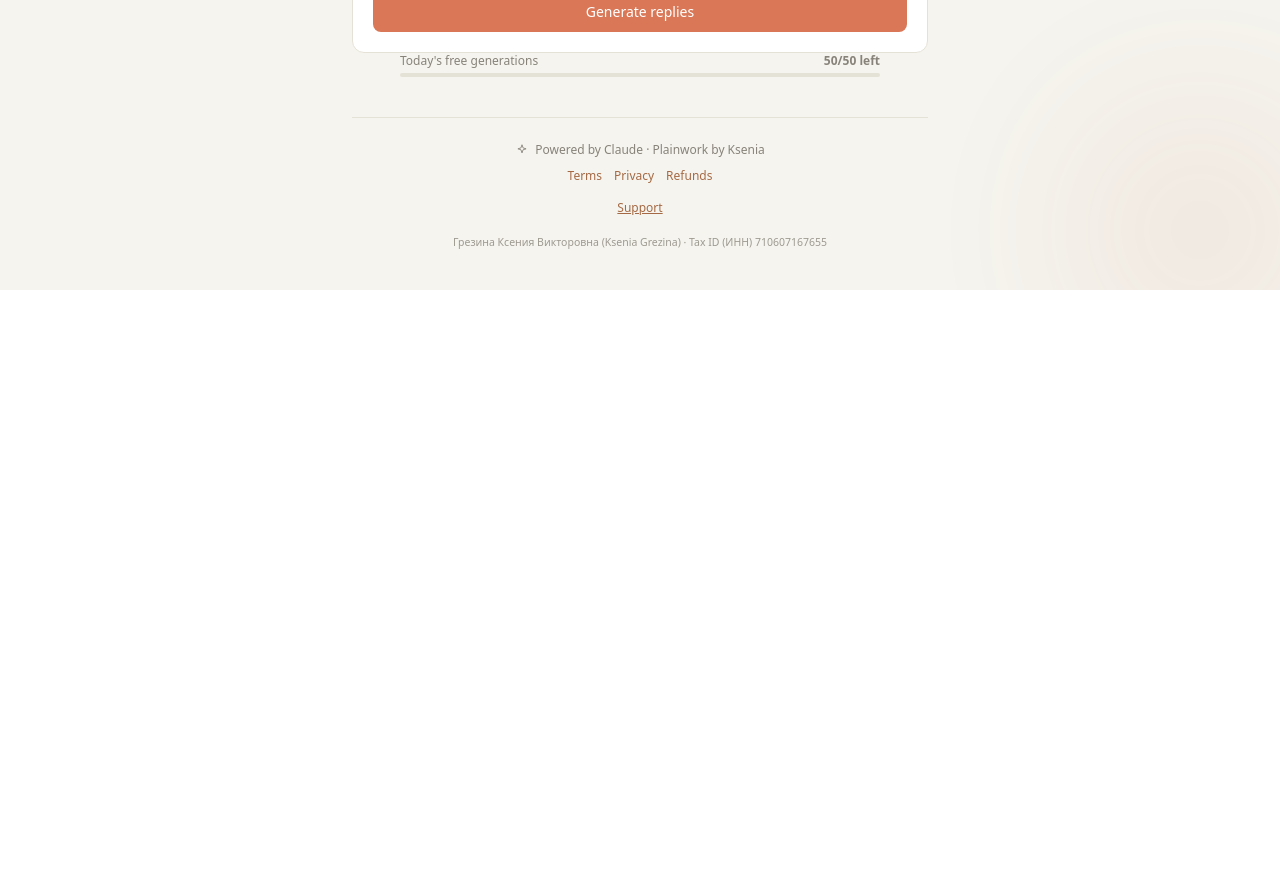
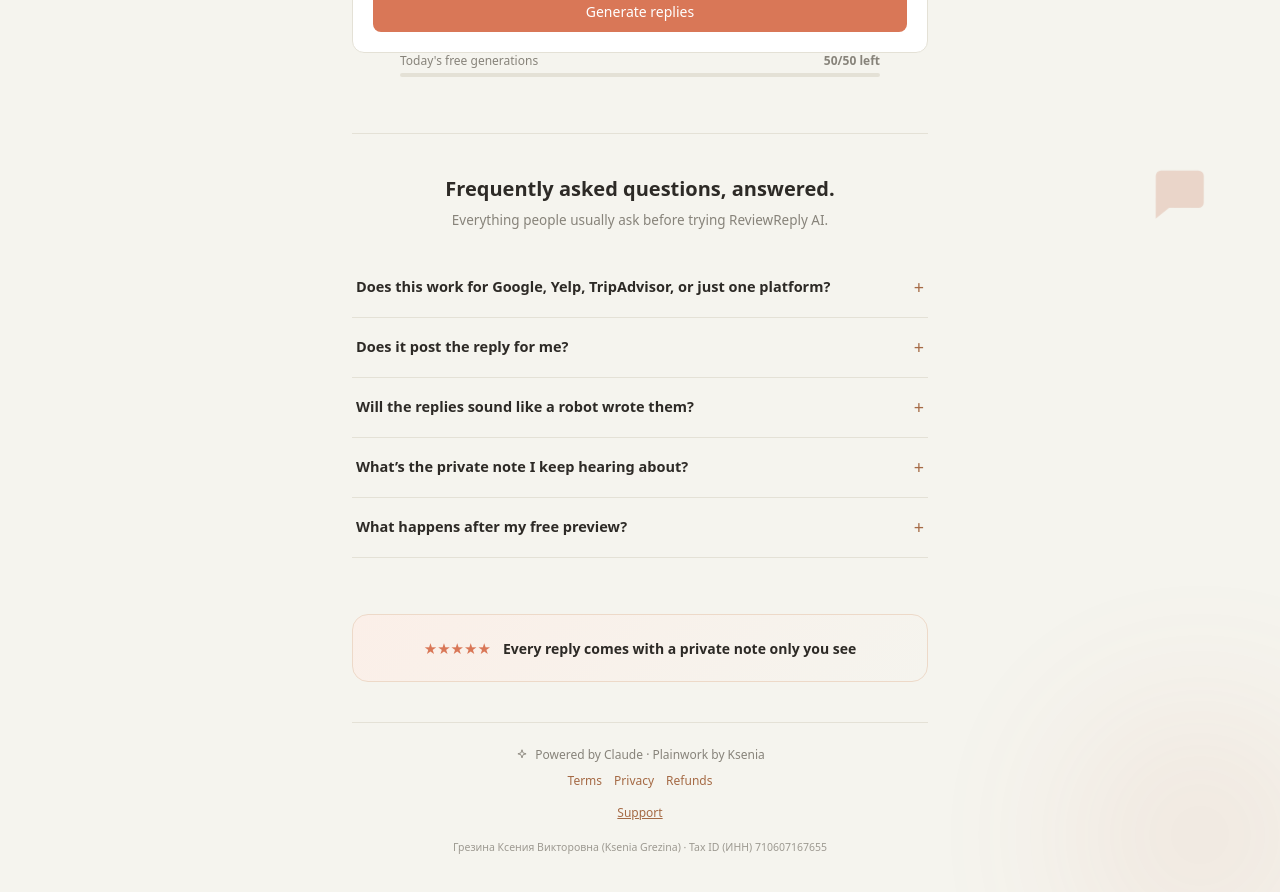
Before and after one commit to kssw117-sudo/reviewreply-ai, a React (Vite) app: page / in a window 1280 px wide. Shown: the part 920-1812 px from the top of the page. Before the commit the page ends 1210 px from the top, so only its background shows below. Built offline with nearby package versions, Linux system fonts and the light colour scheme.

Commit message:
Update App.jsx

```diff
--- a/src/App.jsx
+++ b/src/App.jsx
@@ -99,6 +99,28 @@ export default function ReviewReplyAI() {
   const [unlocked, setUnlocked] = useState(() => localStorage.getItem('rr_unlocked') === 'true');
   const [licenseError, setLicenseError] = useState('');
   const [showHelpBubble, setShowHelpBubble] = useState(false);
+  const [openFaq, setOpenFaq] = useState(null);
+  const [factIdx, setFactIdx] = useState(0);
+
+  const LIVE_FACTS = [
+    { text: 'Just generated: 3 reply options in 4 seconds', stars: 5 },
+    { text: 'Every reply comes with a private note only you see', stars: 5 },
+    { text: 'Works with reviews from any platform — Google, Yelp, anywhere', stars: 5 },
+    { text: 'Handles a 1-star review just as carefully', stars: 1 },
+    { text: 'Each reply matches your tone — friendly, formal, or brief', stars: 5 },
+    { text: 'Just replied to a 3-star review in 4 seconds', stars: 3 },
+    { text: 'Picks up on the specific details in each review', stars: 5 },
+    { text: 'Never sends the same reply twice', stars: 5 },
+    { text: 'Reads the whole review, not just the star rating', stars: 4 },
+    { text: 'Just turned a tricky 2-star review into a calm, professional reply', stars: 2 },
+  ];
+
+  useEffect(() => {
+    const id = setInterval(() => {
+      setFactIdx(i => (i + 1) % LIVE_FACTS.length);
+    }, 3200);
+    return () => clearInterval(id);
+  }, []);
 
   // Лёгкий "поп"-звук для открытия/закрытия окошка подсказки
   function playPopSound(opening) {
@@ -830,6 +852,84 @@ Respond ONLY with valid JSON, no markdown, no code fences, in this exact shape:
           )}
         </div>
 
+        {/* ----- FAQ ----- */}
+        <div className="mt-14 pt-10" style={{ borderTop: '1px solid #E4E1D6' }}>
+          <h2 style={{ fontSize: 20, fontWeight: 700, color: '#2D2A26', textAlign: 'center', margin: '0 0 6px' }}>
+            Frequently asked questions, answered.
+          </h2>
+          <p style={{ fontSize: 13.5, color: '#87837A', textAlign: 'center', margin: '0 0 28px' }}>
+            Everything people usually ask before trying ReviewReply AI.
+          </p>
+          <div className="mx-auto" style={{ maxWidth: 640 }}>
+            {[
+              {
+                q: 'Does this work for Google, Yelp, TripAdvisor, or just one platform?',
+                a: 'Paste a review from anywhere — Google, Yelp, TripAdvisor, Facebook, Amazon, app stores. ReviewReply AI reads the text you give it, it doesn’t need to be connected to any specific platform.',
+              },
+              {
+                q: 'Does it post the reply for me?',
+                a: 'No — it drafts three reply options and you copy the one you like onto the platform yourself. This keeps you in control of what actually goes out under your business’s name.',
+              },
+              {
+                q: 'Will the replies sound like a robot wrote them?',
+                a: 'The AI matches the tone of the original review and gives you three different options — different lengths and registers — so you can pick the one that sounds like you, not a template.',
+              },
+              {
+                q: 'What’s the private note I keep hearing about?',
+                a: 'With every reply, you also get a note only you see — it flags if the review is quietly pointing at a bigger pattern, like a recurring complaint about wait times or a training gap.',
+              },
+              {
+                q: 'What happens after my free preview?',
+                a: 'You get one free reply to try it out, plus 50 free generations every day after that. Buying a license ($79, one time, no subscription) removes the daily cap for good.',
+              },
+            ].map((item, i) => (
+              <div key={i} style={{ borderBottom: '1px solid #E4E1D6' }}>
+                <button
+                  onClick={() => setOpenFaq(openFaq === i ? null : i)}
+                  style={{
+                    width: '100%', textAlign: 'left', background: 'none', border: 'none', cursor: 'pointer',
+                    padding: '16px 4px', display: 'flex', alignItems: 'center', justifyContent: 'space-between', gap: 12,
+                  }}
+                >
+                  <span style={{ fontSize: 14.5, fontWeight: 600, color: '#2D2A26' }}>{item.q}</span>
+                  <span style={{
+                    flexShrink: 0, fontSize: 18, color: '#A56A45', transform: openFaq === i ? 'rotate(45deg)' : 'none',
+                    transition: 'transform 0.2s ease',
+                  }}>+</span>
+                </button>
+                {openFaq === i && (
+                  <p style={{ fontSize: 13.5, color: '#5B564C', lineHeight: 1.6, margin: '0 4px 18px' }}>{item.a}</p>
+                )}
+              </div>
+            ))}
+          </div>
+        </div>
+
+        {/* ----- LIVE FACTS TICKER ----- */}
+        <div className="mt-14 mx-auto" style={{
+          maxWidth: 640, borderRadius: 16, padding: '22px 28px',
+          background: 'linear-gradient(135deg, #FBEFE8, #F5F4EE)', border: '1px solid #EDD9C8',
+          display: 'flex', alignItems: 'center', justifyContent: 'center', gap: 12, minHeight: 60,
+        }}>
+          <span key={`stars-${factIdx}`} style={{ fontSize: 15, flexShrink: 0, animation: 'factFadeIn 0.5s ease' }}>
+            {Array.from({ length: 5 }).map((_, s) => (
+              <span key={s} style={{ color: s < LIVE_FACTS[factIdx].stars ? '#D97757' : '#E4DCD2' }}>&#9733;</span>
+            ))}
+          </span>
+          <span key={factIdx} style={{
+            fontSize: 14, fontWeight: 600, color: '#2D2A26', textAlign: 'center',
+            animation: 'factFadeIn 0.5s ease',
+          }}>
+            {LIVE_FACTS[factIdx].text}
+          </span>
+          <style>{`
+            @keyframes factFadeIn {
+              from { opacity: 0; transform: translateY(6px); }
+              to { opacity: 1; transform: translateY(0); }
+            }
+          `}</style>
+        </div>
+
         <div className="flex flex-col items-center justify-center gap-1.5 mt-10 pt-6" style={{ borderTop: '1px solid #E4E1D6' }}>
           <div className="flex items-center gap-1.5">
             <svg width="14" height="14" viewBox="0 0 24 24" fill="none" stroke="#87837A" strokeWidth="1.5">
```
